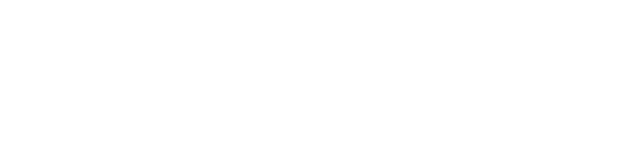
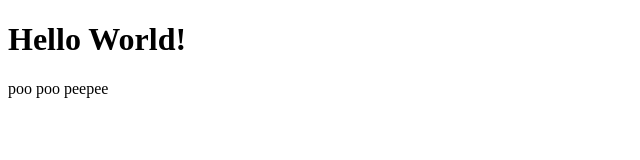
Before and after one commit to Micah2Ella/test-repository, a plain HTML site: page index.html in a window 1280 px wide. Shown: the whole page, without its empty margins (0-640 px from the left). Drawn offline with Linux system fonts and the light colour scheme.

Commit message:
second commit

```diff
--- a/index.html
+++ b/index.html
@@ -6,6 +6,7 @@
     <title>Document</title>
 </head>
 <body>
-
+    <h1>Hello World!</h1>
+    <p> poo poo peepee </p>
 </body>
 </html>
```
